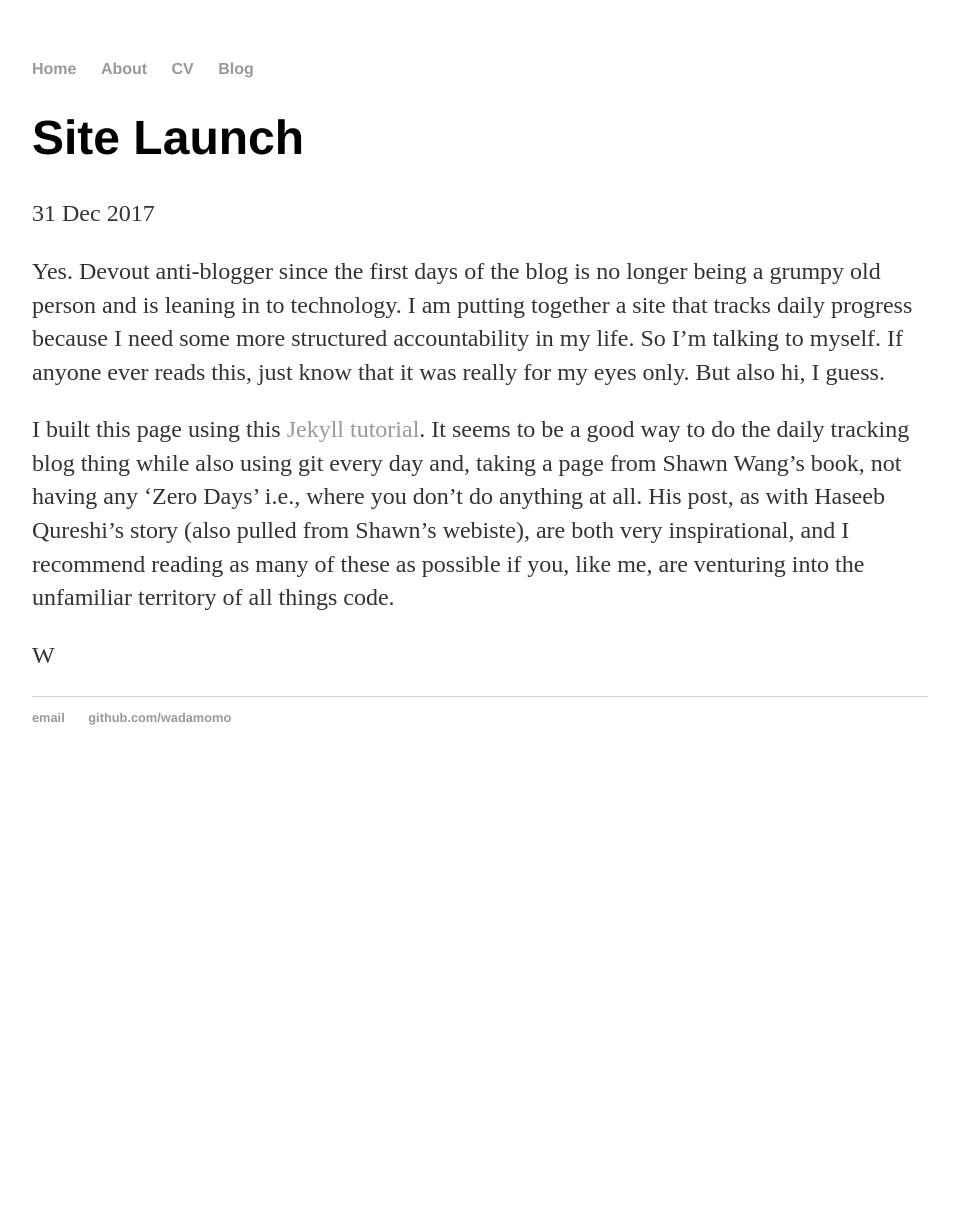
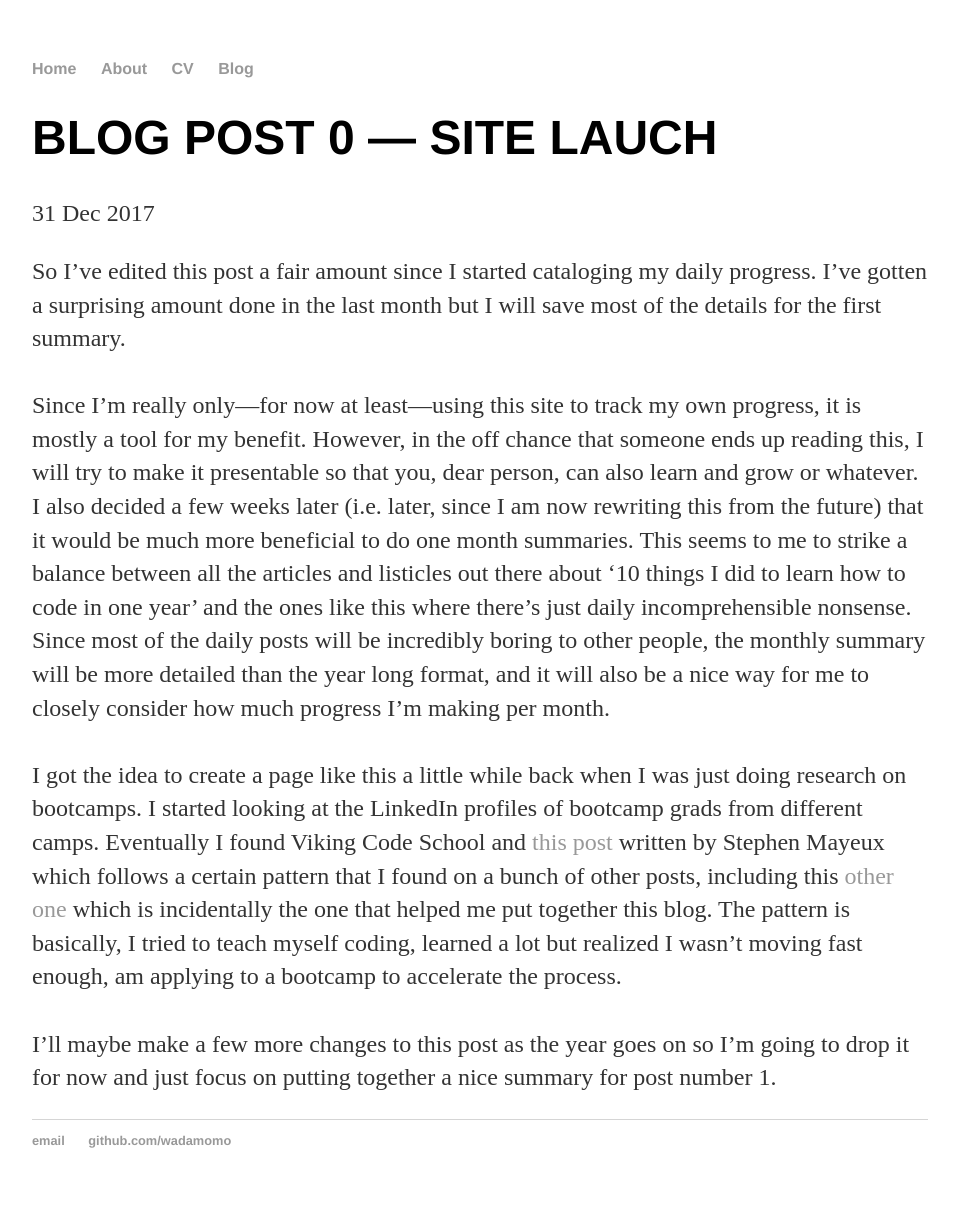
Before and after one commit to WADAMOMO/wadamomo.github.io, a Jekyll site: the page built from _posts/2017-12-31-william-adamowicz-site-launched.md, in a window 1280 px wide. Shown: the whole page, without its empty margins (160-1119 px from the left). Built offline with Jekyll 4.4.1, drawn with Linux system fonts in a browser that asks for light colours; before the commit the page ends 900 px from its top, so only the background shows below that.

Commit message:
30 again

```diff
--- a/_posts/2017-12-31-william-adamowicz-site-launched.md
+++ b/_posts/2017-12-31-william-adamowicz-site-launched.md
@@ -1,11 +1,16 @@
 ---
 layout: post
-title: "Site Launch"
+title: "BLOG POST 0 — SITE LAUCH"
 date: 2017-12-31
 ---
 
-Yes. Devout anti-blogger since the first days of the blog is no longer being a grumpy old person and is leaning in to technology. I am putting together a site that tracks daily progress because I need some more structured accountability in my life. So I'm talking to myself. If anyone ever reads this, just know that it was really for my eyes only. But also hi, I guess.
-
-I built this page using this <a href="http://jmcglone.com/guides/github-pages/">Jekyll tutorial</a>. It seems to be a good way to do the daily tracking blog thing while also using git every day and, taking a page from Shawn Wang's book, not having any 'Zero Days' i.e., where you don't do anything at all. His post, as with Haseeb Qureshi's story (also pulled from Shawn's webiste), are both very inspirational, and I recommend reading as many of these as possible if you, like me, are venturing into the unfamiliar territory of all things code.
-
-W
+So I've edited this post a fair amount since I started cataloging my daily progress. I've gotten a surprising amount done in the last month but I will save most of the details for the first summary.
+<br>
+<br>
+Since I'm really only—for now at least—using this site to track my own progress, it is mostly a tool for my benefit. However, in the off chance that someone ends up reading this, I will try to make it presentable so that you, dear person, can also learn and grow or whatever. I also decided a few weeks later (i.e. later, since I am now rewriting this from the future) that it would be much more beneficial to do one month summaries. This seems to me to strike a balance between all the articles and listicles out there about '10 things I did to learn how to code in one year' and the ones like this where there's just daily incomprehensible nonsense. Since most of the daily posts will be incredibly boring to other people, the monthly summary will be more detailed than the year long format, and it will also be a nice way for me to closely consider how much progress I'm making per month.
+<br>
+<br>
+I got the idea to create a page like this a little while back when I was just doing research on bootcamps. I started looking at the LinkedIn profiles of bootcamp grads from different camps. Eventually I found Viking Code School and <a href="https://medium.freecodecamp.org/stephen-mayeux-shows-you-what-9-months-of-self-taught-coding-looks-like-50f4e6c3598f">this post</a> written by Stephen Mayeux which follows a certain pattern that I found on a bunch of other posts, including this <a href="https://sw-yx.github.io/2017/12/19/fcc-blogpost-draft-2">other one</a> which is incidentally the one that helped me put together this blog. The pattern is basically, I tried to teach myself coding, learned a lot but realized I wasn't moving fast enough, am applying to a bootcamp to accelerate the process.
+<br>
+<br>
+I'll maybe make a few more changes to this post as the year goes on so I'm going to drop it for now and just focus on putting together a nice summary for post number 1.
```
Also changed, not shown: _posts/2018-01-01-this-is-a-placeholder.md (+1 -1 lines), _posts/2018-01-28-HR prep.md (+1 -1 lines), _posts/2018-01-31-BIG-SUMMARY.md (+3 -4 lines).
